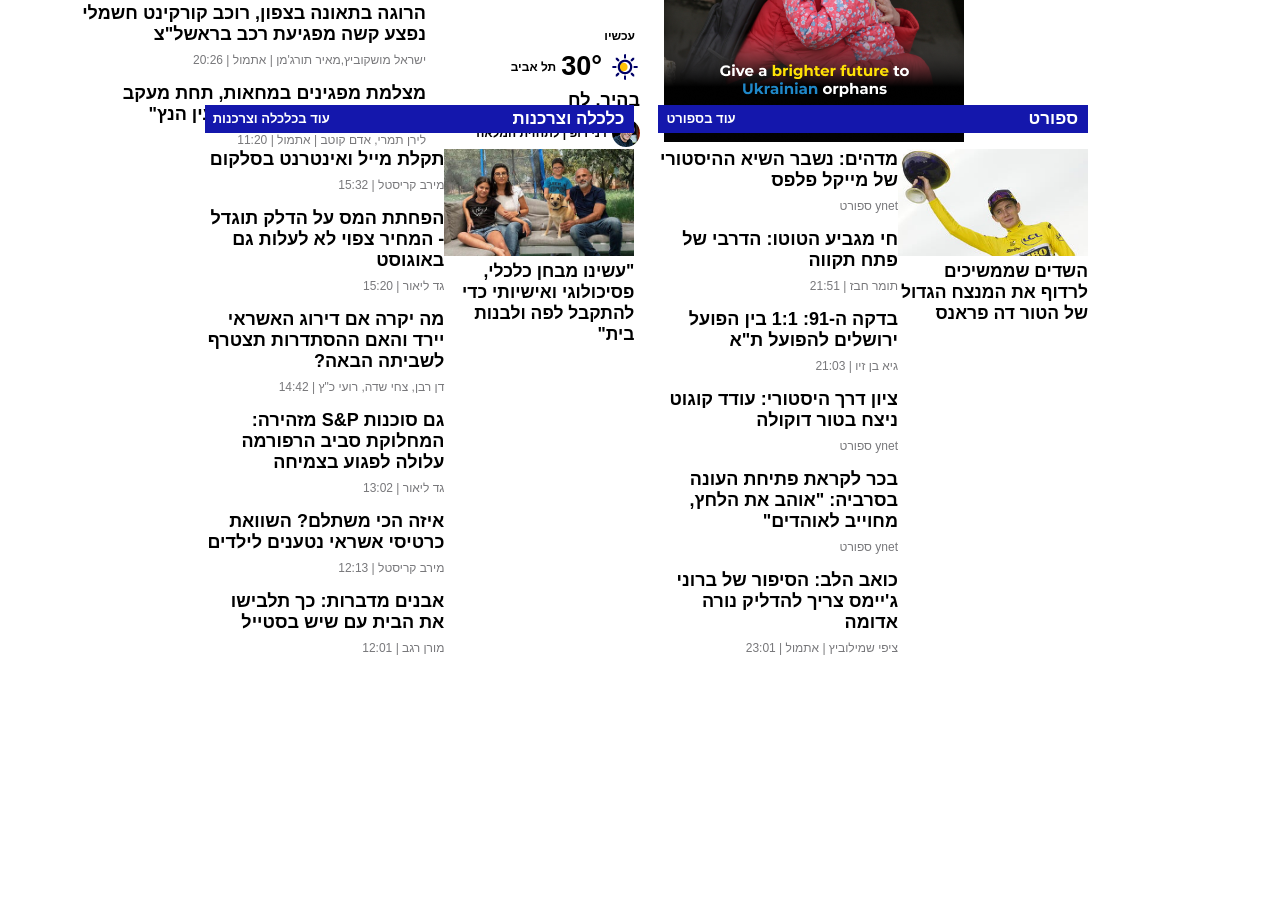
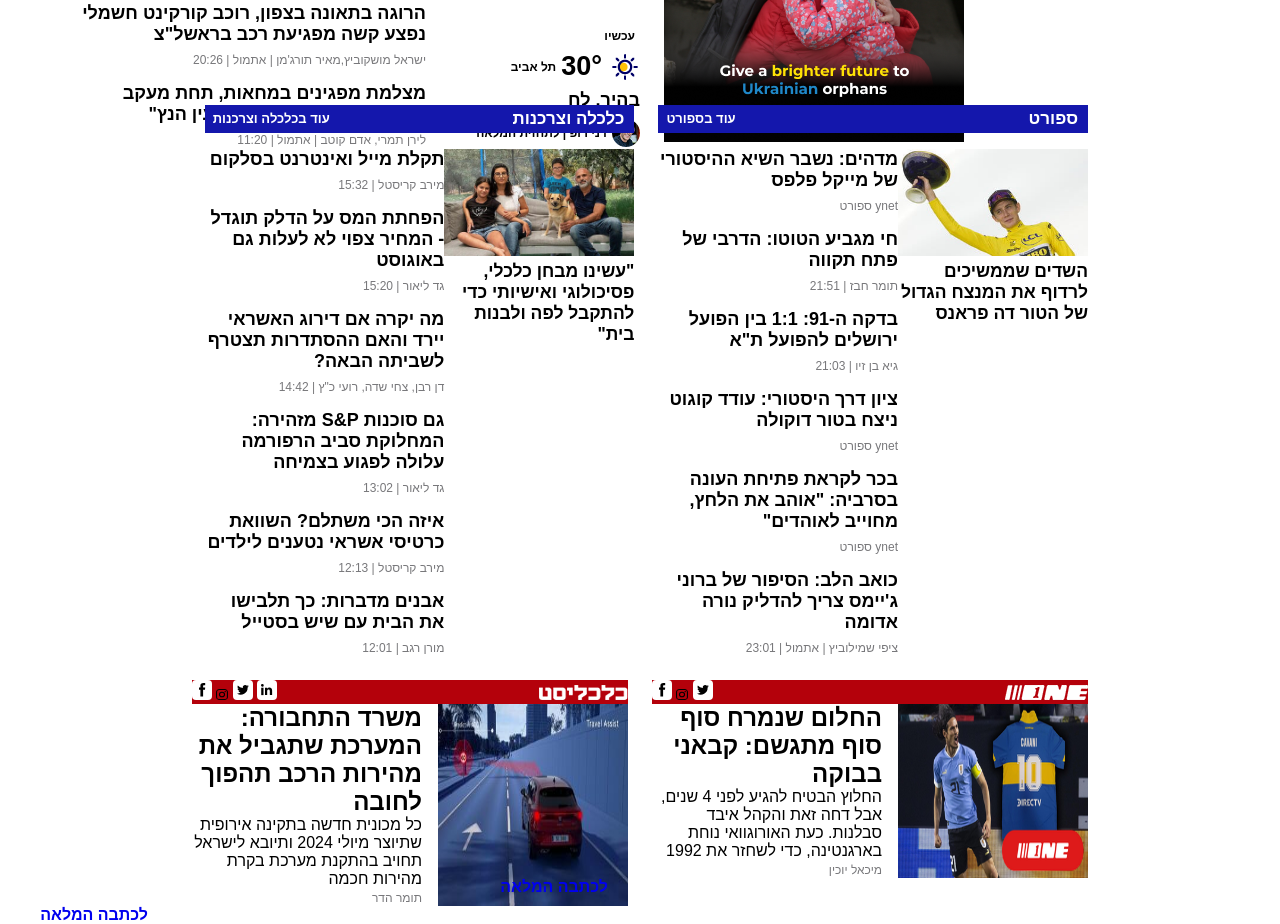
Before and after one commit to Raminx524/YnetProject, a plain HTML site: page index.html in a window 1280 px wide. Shown: the part 1965-2889 px from the top of the page. Before the commit the page ends 2620 px from the top, so only its background shows below. Drawn offline with Linux system fonts and the light colour scheme.

Commit message:
outsider articles

```diff
--- a/index.html
+++ b/index.html
@@ -11,6 +11,7 @@
     <link rel="stylesheet" href="subArticle.css" />
     <link rel="stylesheet" href="headlines.css" />
     <link rel="stylesheet" href="news-and-ads.css" />
+    <link rel="stylesheet" href="outside-article.css" />
   </head>
   <body>
     <div id="pContainer">
@@ -382,6 +383,53 @@
           </div>
         </div>
       </section>
+      <section class="outsider-articles">
+        <div class="outside-articles-item">
+          <div class="outside-header">
+            <img src="icons/one_1.png" />
+            <div class="social-icons">
+              <img src="icons/twitter.svg" />
+              <img src="icons/insta.svg" />
+              <img src="icons/facebook.svg" />
+            </div>
+          </div>
+          <div class="out-article-details">
+            <img src="assets/one-article.jpg" />
+            <div class="out-article-text">
+              <h1>החלום שנמרח סוף סוף מתגשם: קבאני בבוקה</h1>
+              <p>
+                החלוץ הבטיח להגיע לפני 4 שנים, אבל דחה זאת והקהל איבד סבלנות.
+                כעת האורוגוואי נוחת בארגנטינה, כדי לשחזר את 1992
+              </p>
+              <span class="author">מיכאל יוכין</span>
+            </div>
+          </div>
+          <a href="link">לכתבה המלאה</a>
+        </div>
+        <div class="outside-articles-item">
+          <div class="outside-header">
+            <img src="icons/calcalist.png" />
+            <div class="social-icons">
+              <img src="icons/linkedin.svg" />
+              <img src="icons/twitter.svg" />
+              <img src="icons/insta.svg" />
+              <img src="icons/facebook.svg" />
+            </div>
+          </div>
+          <div class="out-article-details">
+            <img src="assets/calcalist-article.jpg" />
+            <div class="out-article-text">
+              <h1>משרד התחבורה: המערכת שתגביל את מהירות הרכב תהפוך לחובה</h1>
+              <p>
+                כל מכונית חדשה בתקינה אירופית שתיוצר מיולי 2024 ותיובא לישראל
+                תחויב בהתקנת מערכת בקרת מהירות חכמה
+              </p>
+              <span class="author">תומר הדר</span>
+            </div>
+          </div>
+          <a href="link">לכתבה המלאה</a>
+        </div>
+      </section>
     </div>
   </body>
 </html>
--- /dev/null
+++ b/outside-article.css
@@ -0,0 +1,26 @@
+.outside-articles-item {
+  flex: 1;
+}
+.outside-header {
+  background-color: #b4010b;
+  display: flex;
+  justify-content: space-between;
+  align-items: center;
+}
+.out-article-details {
+  display: flex;
+  gap: 2vh;
+}
+.out-article-details img {
+  width: 190px;
+}
+.outside-articles-item a {
+  position: relative;
+  right: 60vh;
+  text-decoration: none;
+  font-weight: bold;
+}
+section.outsider-articles {
+  display: flex;
+  gap: 3vh;
+}
```
Also changed, not shown: assets/calcalist-article.jpg (added), assets/one-article.jpg (added), icons/calcalist.png (added), icons/facebook.svg (added), icons/insta.svg (added), icons/linkedin.svg (added), icons/one_1.png (added), icons/twitter.svg (added).
